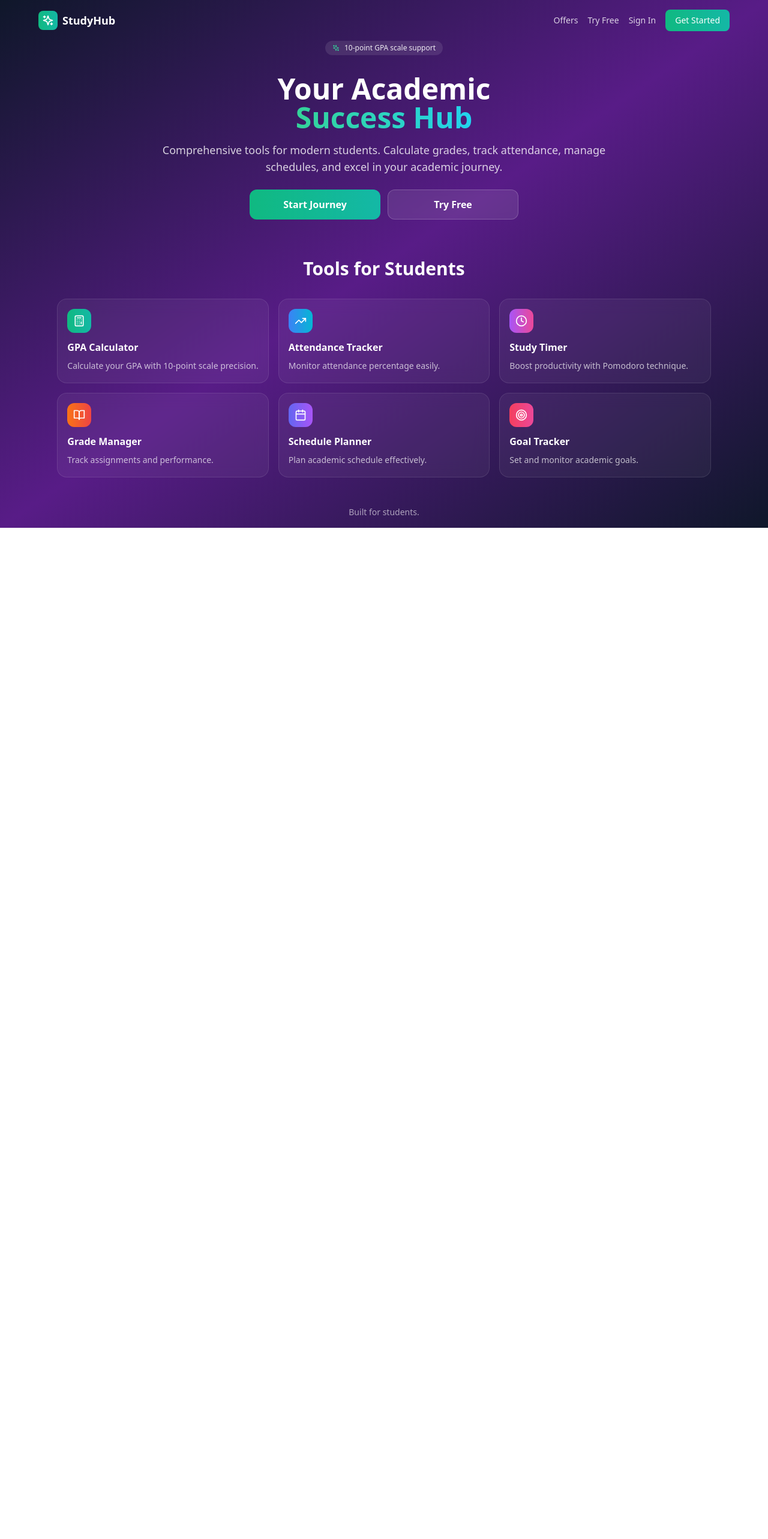
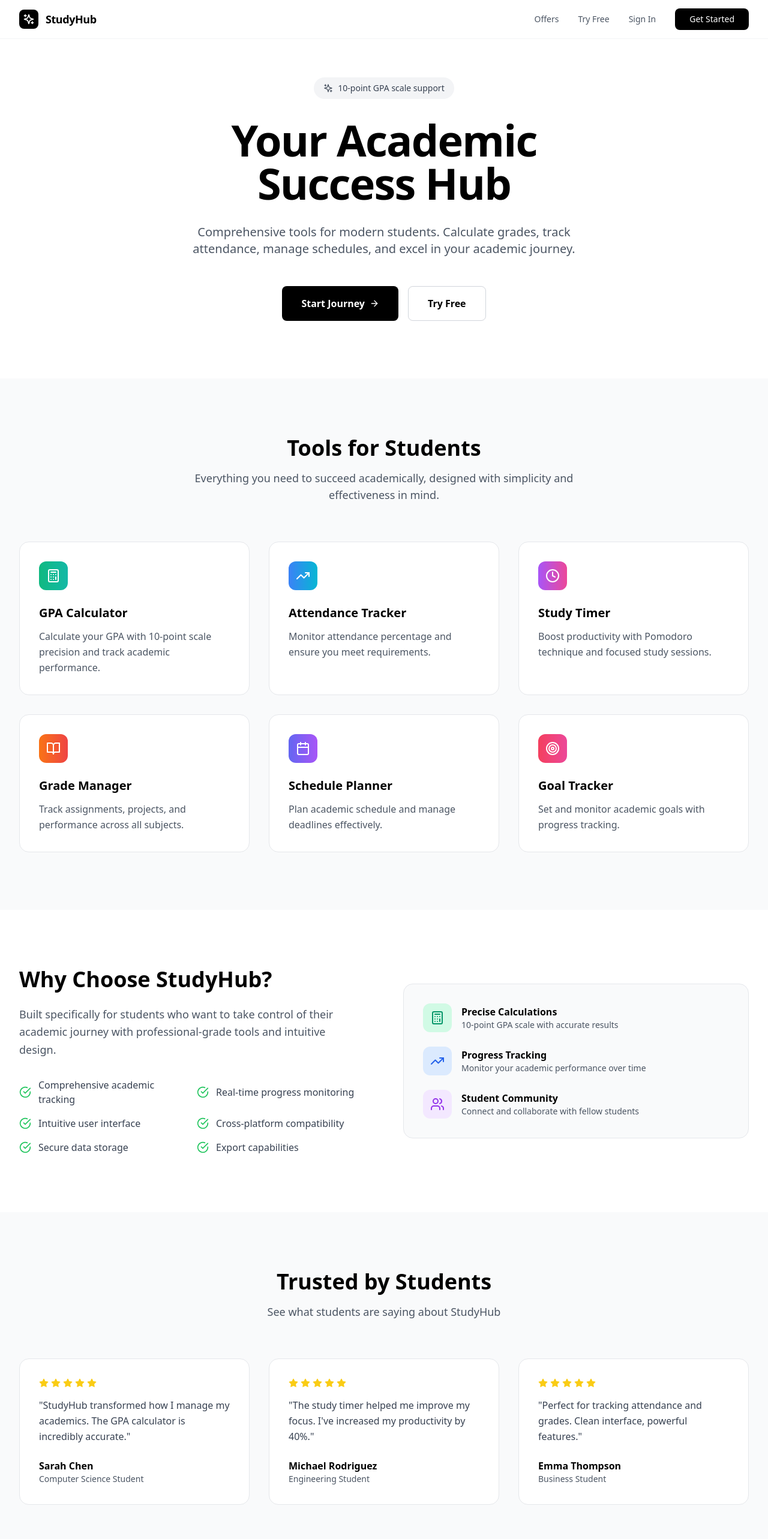
Before and after one commit to magiemrng/StudyHub, a React (Vite) app: page / in a window 1280 px wide. Shown: the top 2566 px of the page at 60% size. Before the commit the page ends 880 px from the top, so only its background shows below. Built offline with nearby package versions, Linux system fonts and the light colour scheme; no server answers.

Commit message:
Remove Calling Options and Improve Landing Page with Swiss Design

```diff
--- a/src/components/Landing.tsx
+++ b/src/components/Landing.tsx
@@ -1,5 +1,5 @@
 import React, { useState } from 'react'
-import { Calculator, Calendar, Clock, TrendingUp, BookOpen, Target, ArrowRight, Sparkles, Menu, X } from 'lucide-react'
+import { Calculator, Calendar, Clock, TrendingUp, BookOpen, Target, ArrowRight, Sparkles, Menu, X, CheckCircle, Users, Star } from 'lucide-react'
 
 interface LandingProps {
   onEnterApp: () => void
@@ -16,76 +16,107 @@ const Landing: React.FC<LandingProps> = ({ onEnterApp, onTryFree, onSignIn, onSi
     {
       icon: Calculator,
       title: 'GPA Calculator',
-      description: 'Calculate your GPA with 10-point scale precision.',
+      description: 'Calculate your GPA with 10-point scale precision and track academic performance.',
       color: 'from-emerald-500 to-teal-500'
     },
     {
       icon: TrendingUp,
       title: 'Attendance Tracker',
-      description: 'Monitor attendance percentage easily.',
+      description: 'Monitor attendance percentage and ensure you meet requirements.',
       color: 'from-blue-500 to-cyan-500'
     },
     {
       icon: Clock,
       title: 'Study Timer',
-      description: 'Boost productivity with Pomodoro technique.',
+      description: 'Boost productivity with Pomodoro technique and focused study sessions.',
       color: 'from-purple-500 to-pink-500'
     },
     {
       icon: BookOpen,
       title: 'Grade Manager',
-      description: 'Track assignments and performance.',
+      description: 'Track assignments, projects, and performance across all subjects.',
       color: 'from-orange-500 to-red-500'
     },
     {
       icon: Calendar,
       title: 'Schedule Planner',
-      description: 'Plan academic schedule effectively.',
+      description: 'Plan academic schedule and manage deadlines effectively.',
       color: 'from-indigo-500 to-purple-500'
     },
     {
       icon: Target,
       title: 'Goal Tracker',
-      description: 'Set and monitor academic goals.',
+      description: 'Set and monitor academic goals with progress tracking.',
       color: 'from-rose-500 to-pink-500'
     }
   ]
 
+  const benefits = [
+    'Comprehensive academic tracking',
+    'Real-time progress monitoring',
+    'Intuitive user interface',
+    'Cross-platform compatibility',
+    'Secure data storage',
+    'Export capabilities'
+  ]
+
+  const testimonials = [
+    {
+      name: 'Sarah Chen',
+      role: 'Computer Science Student',
+      content: 'StudyHub transformed how I manage my academics. The GPA calculator is incredibly accurate.',
+      rating: 5
+    },
+    {
+      name: 'Michael Rodriguez',
+      role: 'Engineering Student',
+      content: 'The study timer helped me improve my focus. I\'ve increased my productivity by 40%.',
+      rating: 5
+    },
+    {
+      name: 'Emma Thompson',
+      role: 'Business Student',
+      content: 'Perfect for tracking attendance and grades. Clean interface, powerful features.',
+      rating: 5
+    }
+  ]
+
   return (
-    <div className="min-h-screen flex flex-col">
+    <div className="min-h-screen bg-white">
       {/* Header */}
-      <header className="p-4">
-        <nav className="max-w-6xl mx-auto flex justify-between items-center">
-          <div className="flex items-center space-x-2">
-            <div className="w-8 h-8 bg-gradient-to-r from-emerald-500 to-teal-500 rounded-lg flex items-center justify-center">
+      <header className="border-b border-gray-100 bg-white/80 backdrop-blur-sm sticky top-0 z-50">
+        <nav className="max-w-7xl mx-auto px-6 lg:px-8">
+          <div className="flex justify-between items-center h-16">
+            <div className="flex items-center space-x-3">
+              <div className="w-8 h-8 bg-black rounded-lg flex items-center justify-center">
                 <Sparkles className="w-5 h-5 text-white" />
               </div>
-            <span className="text-white font-bold text-lg">StudyHub</span>
+              <span className="text-black font-semibold text-lg tracking-tight">StudyHub</span>
             </div>
 
             {/* Desktop Navigation */}
-          <div className="hidden md:flex items-center space-x-4">
+            <div className="hidden md:flex items-center space-x-8">
               <button
                 onClick={onViewOffers}
-              className="text-white/80 hover:text-white transition-colors text-sm"
+                className="text-gray-600 hover:text-black transition-colors text-sm font-medium"
               >
                 Offers
               </button>
               <button
                 onClick={onTryFree}
-              className="text-white/80 hover:text-white transition-colors text-sm"
+                className="text-gray-600 hover:text-black transition-colors text-sm font-medium"
               >
                 Try Free
               </button>
               <button
                 onClick={onSignIn}
-              className="text-white/80 hover:text-white transition-colors text-sm"
+                className="text-gray-600 hover:text-black transition-colors text-sm font-medium"
               >
                 Sign In
               </button>
               <button
                 onClick={onSignUp}
-              className="bg-gradient-to-r from-emerald-500 to-teal-500 hover:from-emerald-600 hover:to-teal-600 text-white px-4 py-2 rounded-lg transition-all duration-300 text-sm"
+                className="bg-black hover:bg-gray-800 text-white px-6 py-2 rounded-lg transition-all duration-200 text-sm font-medium"
               >
                 Get Started
               </button>
@@ -94,22 +125,22 @@ const Landing: React.FC<LandingProps> = ({ onEnterApp, onTryFree, onSignIn, onSi
             {/* Mobile Menu Button */}
             <button
               onClick={() => setMobileMenuOpen(!mobileMenuOpen)}
-            className="md:hidden text-white p-2"
+              className="md:hidden p-2 text-gray-600 hover:text-black"
             >
               {mobileMenuOpen ? <X className="w-5 h-5" /> : <Menu className="w-5 h-5" />}
             </button>
-        </nav>
+          </div>
 
           {/* Mobile Navigation */}
           {mobileMenuOpen && (
-          <div className="md:hidden mt-4 bg-white/10 backdrop-blur-md rounded-xl border border-white/20 p-4">
-            <div className="grid grid-cols-2 gap-3">
+            <div className="md:hidden border-t border-gray-100 py-4">
+              <div className="space-y-4">
                 <button
                   onClick={() => {
                     onViewOffers()
                     setMobileMenuOpen(false)
                   }}
-                className="text-white/80 hover:text-white transition-colors text-left py-2 text-sm"
+                  className="block w-full text-left text-gray-600 hover:text-black transition-colors py-2 text-sm font-medium"
                 >
                   Offers
                 </button>
@@ -118,7 +149,7 @@ const Landing: React.FC<LandingProps> = ({ onEnterApp, onTryFree, onSignIn, onSi
                     onTryFree()
                     setMobileMenuOpen(false)
                   }}
-                className="text-white/80 hover:text-white transition-colors text-left py-2 text-sm"
+                  className="block w-full text-left text-gray-600 hover:text-black transition-colors py-2 text-sm font-medium"
                 >
                   Try Free
                 </button>
@@ -127,7 +158,7 @@ const Landing: React.FC<LandingProps> = ({ onEnterApp, onTryFree, onSignIn, onSi
                     onSignIn()
                     setMobileMenuOpen(false)
                   }}
-                className="text-white/80 hover:text-white transition-colors text-left py-2 text-sm"
+                  className="block w-full text-left text-gray-600 hover:text-black transition-colors py-2 text-sm font-medium"
                 >
                   Sign In
                 </button>
@@ -136,79 +167,217 @@ const Landing: React.FC<LandingProps> = ({ onEnterApp, onTryFree, onSignIn, onSi
                     onSignUp()
                     setMobileMenuOpen(false)
                   }}
-                className="bg-gradient-to-r from-emerald-500 to-teal-500 text-white px-3 py-2 rounded-lg text-sm col-span-2"
+                  className="w-full bg-black text-white px-6 py-3 rounded-lg text-sm font-medium"
                 >
                   Get Started
                 </button>
               </div>
             </div>
           )}
+        </nav>
       </header>
 
       {/* Hero Section */}
-      <main className="flex-1 flex flex-col justify-center px-4">
-        <div className="max-w-6xl mx-auto text-center">
-          <div className="mb-4">
-            <div className="inline-flex items-center space-x-2 bg-white/10 backdrop-blur-sm rounded-full px-3 py-1 mb-4">
-              <Sparkles className="w-3 h-3 text-emerald-400" />
-              <span className="text-white/90 text-xs">10-point GPA scale support</span>
-            </div>
+      <section className="pt-16 pb-24 px-6 lg:px-8">
+        <div className="max-w-7xl mx-auto">
+          <div className="text-center max-w-4xl mx-auto">
+            <div className="inline-flex items-center space-x-2 bg-gray-100 rounded-full px-4 py-2 mb-8">
+              <Sparkles className="w-4 h-4 text-gray-600" />
+              <span className="text-gray-700 text-sm font-medium">10-point GPA scale support</span>
             </div>
 
-          <h1 className="text-3xl md:text-5xl font-bold text-white mb-4 leading-tight">
+            <h1 className="text-4xl md:text-6xl lg:text-7xl font-bold text-black mb-8 leading-tight tracking-tight">
               Your Academic
               <br />
-            <span className="bg-gradient-to-r from-emerald-400 via-teal-400 to-cyan-400 bg-clip-text text-transparent">
               Success Hub
-            </span>
             </h1>
 
-          <p className="text-base md:text-lg text-white/80 mb-6 max-w-3xl mx-auto leading-relaxed">
+            <p className="text-lg md:text-xl text-gray-600 mb-12 max-w-2xl mx-auto leading-relaxed">
               Comprehensive tools for modern students. Calculate grades, track attendance,
               manage schedules, and excel in your academic journey.
             </p>
 
-          <div className="grid grid-cols-1 sm:grid-cols-2 gap-3 max-w-md mx-auto mb-8">
+            <div className="flex flex-col sm:flex-row gap-4 justify-center max-w-md mx-auto">
               <button
                 onClick={onEnterApp}
-              className="bg-gradient-to-r from-emerald-500 to-teal-500 hover:from-emerald-600 hover:to-teal-600 text-white px-6 py-3 rounded-xl text-base font-semibold transition-all duration-300"
+                className="bg-black hover:bg-gray-800 text-white px-8 py-4 rounded-lg text-base font-semibold transition-all duration-200 flex items-center justify-center space-x-2"
               >
-              Start Journey
+                <span>Start Journey</span>
+                <ArrowRight className="w-4 h-4" />
               </button>
               <button
                 onClick={onTryFree}
-              className="bg-white/10 backdrop-blur-sm hover:bg-white/20 text-white px-6 py-3 rounded-xl text-base font-semibold transition-all duration-300 border border-white/20"
+                className="border border-gray-300 hover:border-gray-400 text-black px-8 py-4 rounded-lg text-base font-semibold transition-all duration-200"
               >
                 Try Free
               </button>
             </div>
           </div>
+        </div>
+      </section>
 
       {/* Features Grid */}
-        <div className="max-w-6xl mx-auto mt-8">
-          <h2 className="text-2xl md:text-3xl font-bold text-white text-center mb-8">
+      <section className="py-24 px-6 lg:px-8 bg-gray-50">
+        <div className="max-w-7xl mx-auto">
+          <div className="text-center mb-16">
+            <h2 className="text-3xl md:text-4xl font-bold text-black mb-4">
               Tools for Students
             </h2>
-          <div className="grid grid-cols-1 sm:grid-cols-2 lg:grid-cols-3 gap-4">
+            <p className="text-lg text-gray-600 max-w-2xl mx-auto">
+              Everything you need to succeed academically, designed with simplicity and effectiveness in mind.
+            </p>
+          </div>
+
+          <div className="grid grid-cols-1 md:grid-cols-2 lg:grid-cols-3 gap-8">
             {features.map((feature, index) => (
               <div
                 key={index}
-                className="bg-white/5 backdrop-blur-md rounded-2xl p-4 border border-white/10 hover:bg-white/10 transition-all duration-300"
+                className="bg-white rounded-2xl p-8 border border-gray-200 hover:border-gray-300 transition-all duration-200"
               >
-                <div className={`w-10 h-10 bg-gradient-to-r ${feature.color} rounded-xl flex items-center justify-center mb-3`}>
-                  <feature.icon className="w-5 h-5 text-white" />
+                <div className={`w-12 h-12 bg-gradient-to-r ${feature.color} rounded-xl flex items-center justify-center mb-6`}>
+                  <feature.icon className="w-6 h-6 text-white" />
                 </div>
-                <h3 className="text-base font-semibold text-white mb-2">{feature.title}</h3>
-                <p className="text-white/70 text-sm leading-relaxed">{feature.description}</p>
+                <h3 className="text-xl font-semibold text-black mb-3">{feature.title}</h3>
+                <p className="text-gray-600 leading-relaxed">{feature.description}</p>
               </div>
             ))}
           </div>
         </div>
-      </main>
+      </section>
+
+      {/* Benefits Section */}
+      <section className="py-24 px-6 lg:px-8">
+        <div className="max-w-7xl mx-auto">
+          <div className="grid grid-cols-1 lg:grid-cols-2 gap-16 items-center">
+            <div>
+              <h2 className="text-3xl md:text-4xl font-bold text-black mb-6">
+                Why Choose StudyHub?
+              </h2>
+              <p className="text-lg text-gray-600 mb-8 leading-relaxed">
+                Built specifically for students who want to take control of their academic journey
+                with professional-grade tools and intuitive design.
+              </p>
+
+              <div className="grid grid-cols-1 sm:grid-cols-2 gap-4">
+                {benefits.map((benefit, index) => (
+                  <div key={index} className="flex items-center space-x-3">
+                    <CheckCircle className="w-5 h-5 text-green-500 flex-shrink-0" />
+                    <span className="text-gray-700 font-medium">{benefit}</span>
+                  </div>
+                ))}
+              </div>
+            </div>
+
+            <div className="bg-gray-50 rounded-2xl p-8 border border-gray-200">
+              <div className="space-y-6">
+                <div className="flex items-center space-x-4">
+                  <div className="w-12 h-12 bg-emerald-100 rounded-xl flex items-center justify-center">
+                    <Calculator className="w-6 h-6 text-emerald-600" />
+                  </div>
+                  <div>
+                    <h4 className="font-semibold text-black">Precise Calculations</h4>
+                    <p className="text-gray-600 text-sm">10-point GPA scale with accurate results</p>
+                  </div>
+                </div>
+
+                <div className="flex items-center space-x-4">
+                  <div className="w-12 h-12 bg-blue-100 rounded-xl flex items-center justify-center">
+                    <TrendingUp className="w-6 h-6 text-blue-600" />
+                  </div>
+                  <div>
+                    <h4 className="font-semibold text-black">Progress Tracking</h4>
+                    <p className="text-gray-600 text-sm">Monitor your academic performance over time</p>
+                  </div>
+                </div>
+
+                <div className="flex items-center space-x-4">
+                  <div className="w-12 h-12 bg-purple-100 rounded-xl flex items-center justify-center">
+                    <Users className="w-6 h-6 text-purple-600" />
+                  </div>
+                  <div>
+                    <h4 className="font-semibold text-black">Student Community</h4>
+                    <p className="text-gray-600 text-sm">Connect and collaborate with fellow students</p>
+                  </div>
+                </div>
+              </div>
+            </div>
+          </div>
+        </div>
+      </section>
+
+      {/* Testimonials */}
+      <section className="py-24 px-6 lg:px-8 bg-gray-50">
+        <div className="max-w-7xl mx-auto">
+          <div className="text-center mb-16">
+            <h2 className="text-3xl md:text-4xl font-bold text-black mb-4">
+              Trusted by Students
+            </h2>
+            <p className="text-lg text-gray-600">
+              See what students are saying about StudyHub
+            </p>
+          </div>
+
+          <div className="grid grid-cols-1 md:grid-cols-3 gap-8">
+            {testimonials.map((testimonial, index) => (
+              <div key={index} className="bg-white rounded-2xl p-8 border border-gray-200">
+                <div className="flex items-center space-x-1 mb-4">
+                  {[...Array(testimonial.rating)].map((_, i) => (
+                    <Star key={i} className="w-4 h-4 text-yellow-400 fill-current" />
+                  ))}
+                </div>
+                <p className="text-gray-700 mb-6 leading-relaxed">"{testimonial.content}"</p>
+                <div>
+                  <p className="font-semibold text-black">{testimonial.name}</p>
+                  <p className="text-gray-600 text-sm">{testimonial.role}</p>
+                </div>
+              </div>
+            ))}
+          </div>
+        </div>
+      </section>
+
+      {/* CTA Section */}
+      <section className="py-24 px-6 lg:px-8">
+        <div className="max-w-4xl mx-auto text-center">
+          <h2 className="text-3xl md:text-4xl font-bold text-black mb-6">
+            Ready to Transform Your Studies?
+          </h2>
+          <p className="text-lg text-gray-600 mb-12 max-w-2xl mx-auto leading-relaxed">
+            Join thousands of students who've improved their academic performance with StudyHub's
+            comprehensive suite of tools.
+          </p>
+
+          <div className="flex flex-col sm:flex-row gap-4 justify-center max-w-md mx-auto">
+            <button
+              onClick={onSignUp}
+              className="bg-black hover:bg-gray-800 text-white px-8 py-4 rounded-lg text-base font-semibold transition-all duration-200 flex items-center justify-center space-x-2"
+            >
+              <span>Start Free Trial</span>
+              <ArrowRight className="w-4 h-4" />
+            </button>
+            <button
+              onClick={onTryFree}
+              className="border border-gray-300 hover:border-gray-400 text-black px-8 py-4 rounded-lg text-base font-semibold transition-all duration-200"
+            >
+              Try Demo
+            </button>
+          </div>
+        </div>
+      </section>
 
       {/* Footer */}
-      <footer className="p-4 text-center mt-8">
-        <p className="text-white/60 text-sm">Built for students.</p>
+      <footer className="border-t border-gray-200 py-12 px-6 lg:px-8">
+        <div className="max-w-7xl mx-auto">
+          <div className="flex flex-col md:flex-row justify-between items-center">
+            <div className="flex items-center space-x-3 mb-4 md:mb-0">
+              <div className="w-8 h-8 bg-black rounded-lg flex items-center justify-center">
+                <Sparkles className="w-5 h-5 text-white" />
+              </div>
+              <span className="text-black font-semibold text-lg">StudyHub</span>
+            </div>
+            <p className="text-gray-600 text-sm">Built for students, by students.</p>
+          </div>
+        </div>
       </footer>
     </div>
   )
```
Also changed, not shown: src/components/Chat/UserChatModal.tsx (+1 -7 lines). Lines whose indentation alone changed are shown as unchanged.
